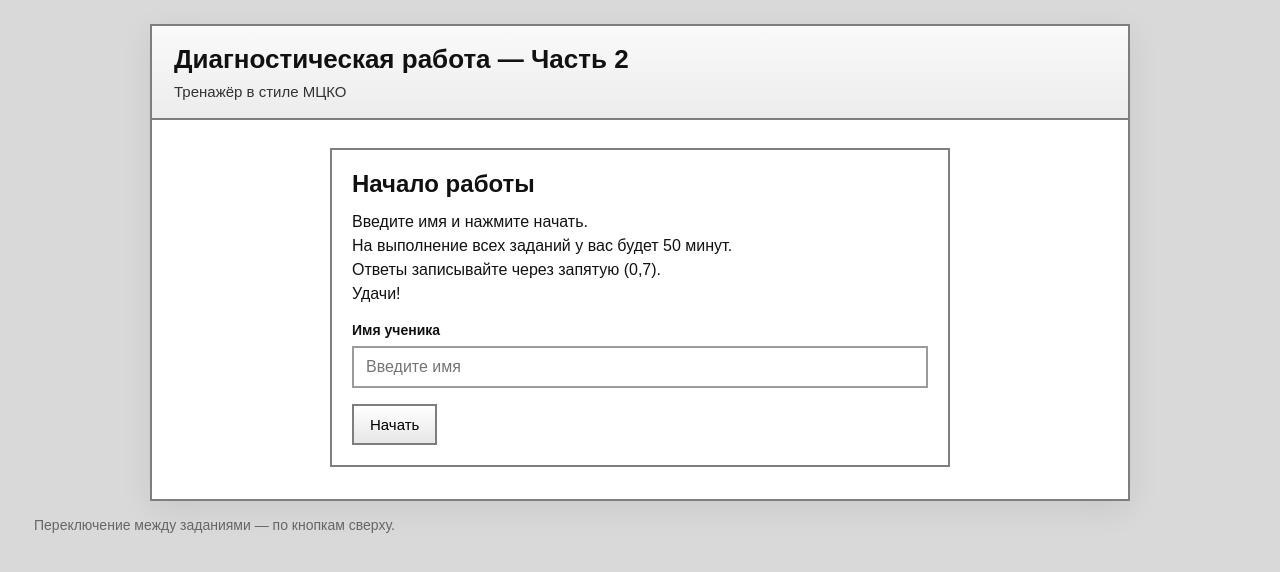
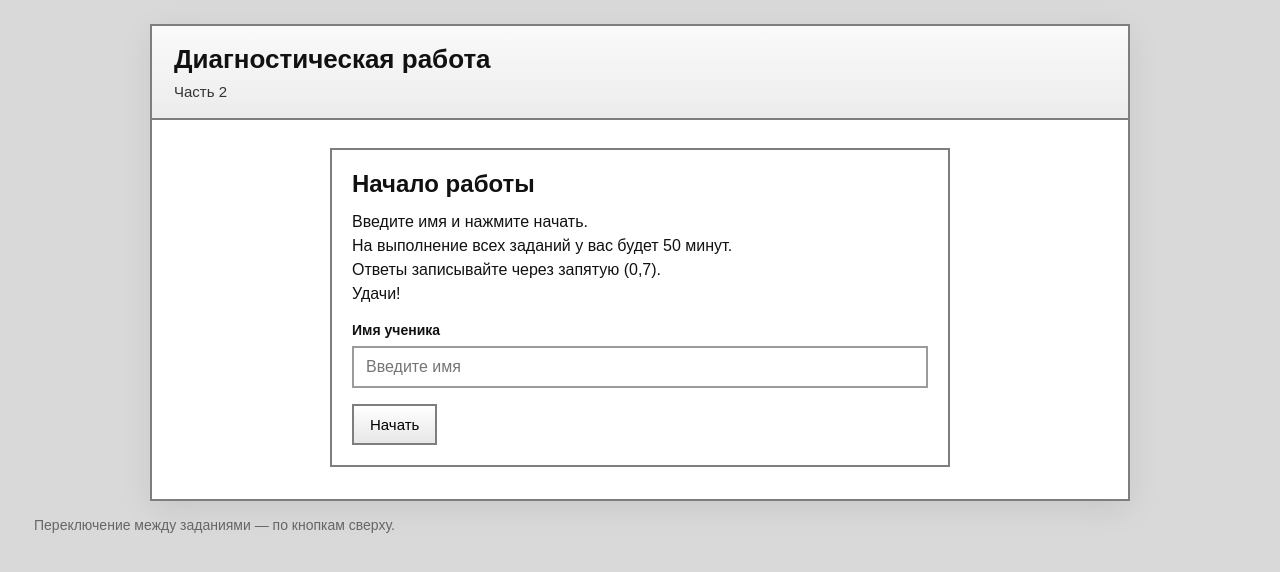
Before and after one commit to Fizika26/10_class_2_part, a plain HTML site: page index.html in a window 1280 px wide. Drawn offline with Linux system fonts and the light colour scheme.

Commit message:
Update index.html

```diff
--- a/index.html
+++ b/index.html
@@ -277,8 +277,8 @@
 <body>
   <div class="page">
     <div class="header">
-      <h1>Диагностическая работа — Часть 2</h1>
-      <p>Тренажёр в стиле МЦКО</p>
+      <h1>Диагностическая работа</h1>
+      <p>Часть 2</p>
     </div>
 
     <div class="start-screen" id="startScreen">
```
